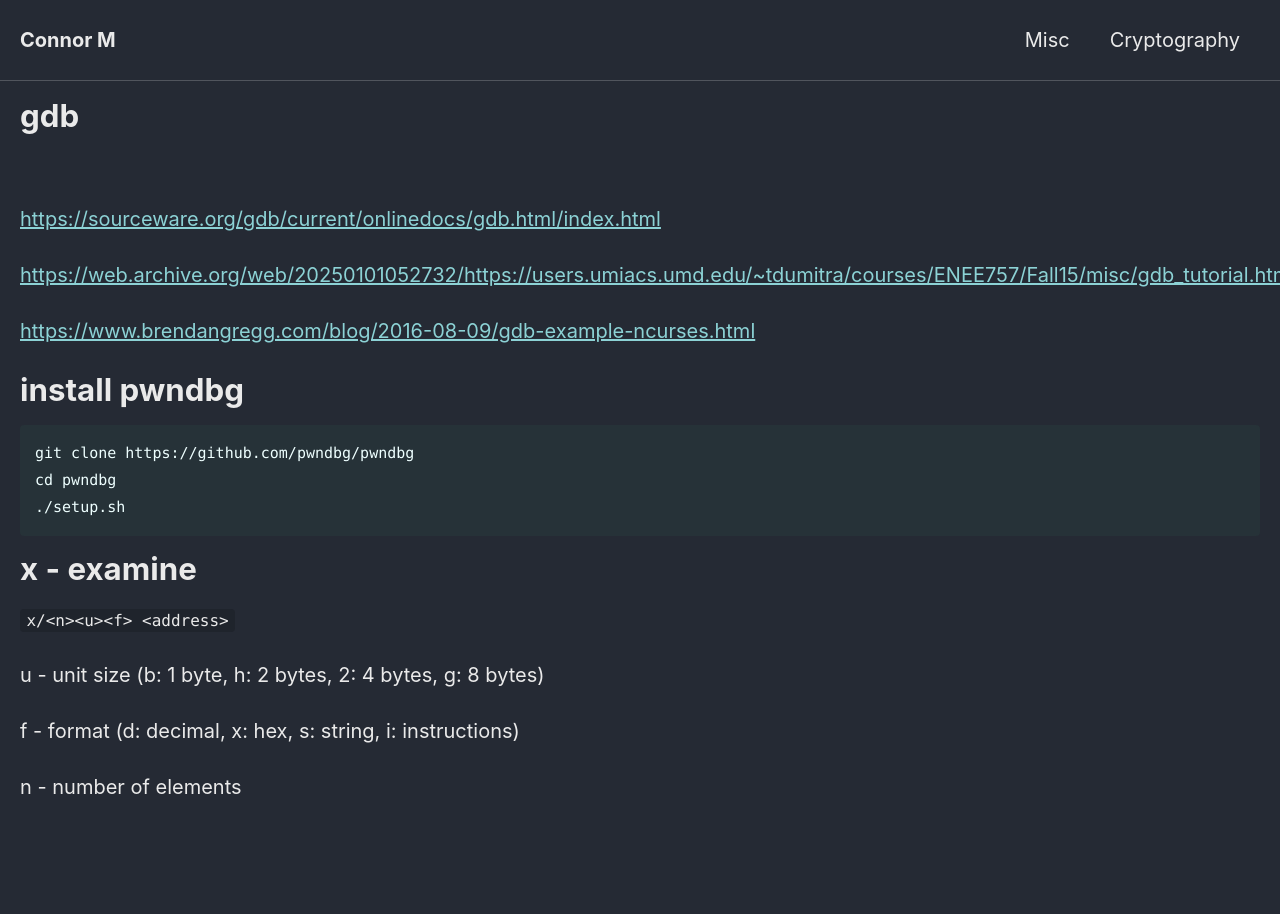
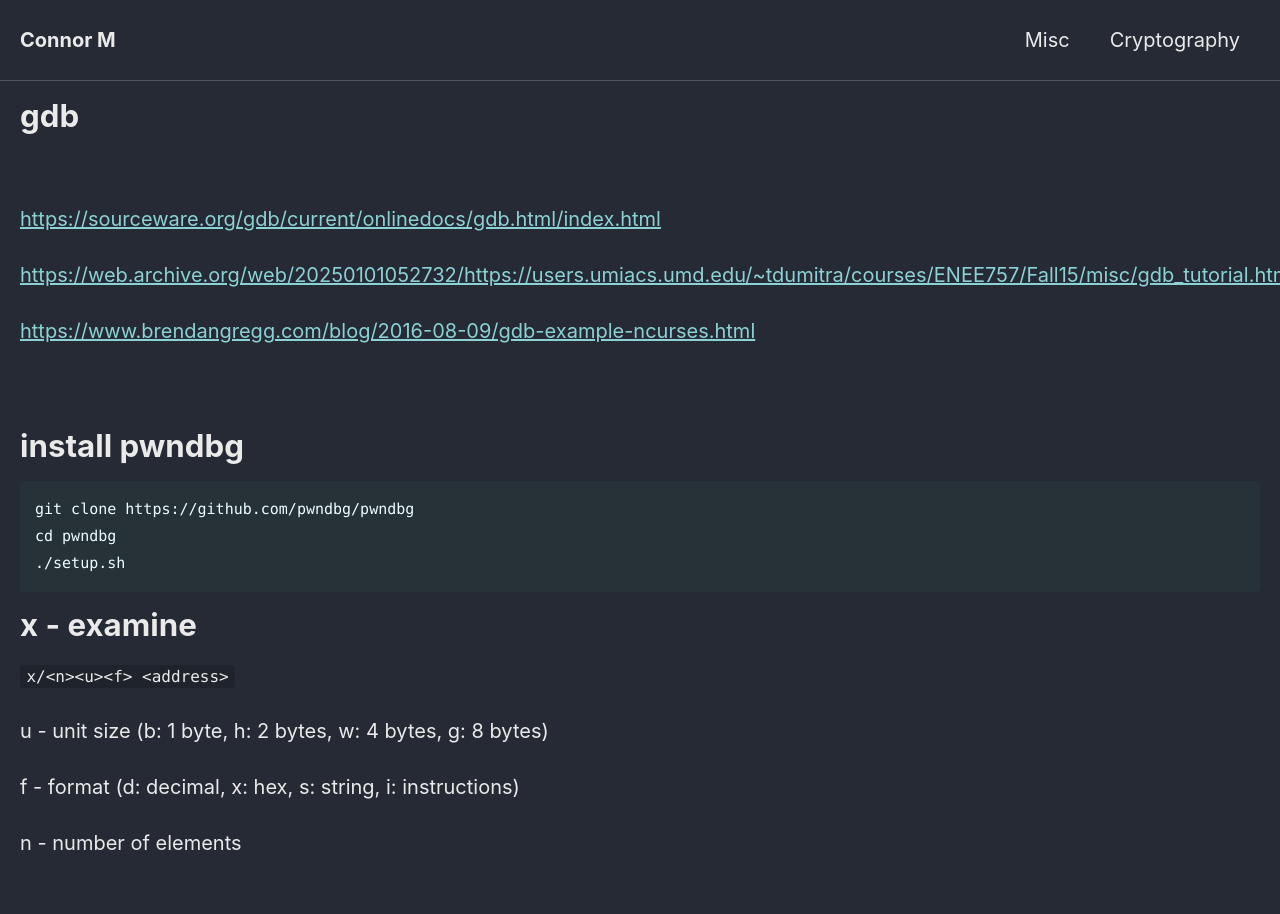
Before and after one commit to Connor-McCartney/Connor-McCartney.github.io, a Jekyll site: the page built from _pages/misc/gdb.md, in a window 1280 px wide. Built offline with Jekyll 4.4.1, drawn with Linux system fonts in a browser that asks for light colours; cached includes are drawn as plain includes.

Commit message:
Update gdb.md

```diff
--- a/_pages/misc/gdb.md
+++ b/_pages/misc/gdb.md
@@ -14,7 +14,7 @@ title: gdb
 <https://www.brendangregg.com/blog/2016-08-09/gdb-example-ncurses.html>
 
 
-
+<br>
 
 # install pwndbg
 
@@ -29,7 +29,7 @@ cd pwndbg
 
 `x/<n><u><f> <address>`
 
-u - unit size (b: 1 byte, h: 2 bytes, 2: 4 bytes, g: 8 bytes)
+u - unit size (b: 1 byte, h: 2 bytes, w: 4 bytes, g: 8 bytes)
 
 f - format (d: decimal, x: hex, s: string, i: instructions)
 
```
